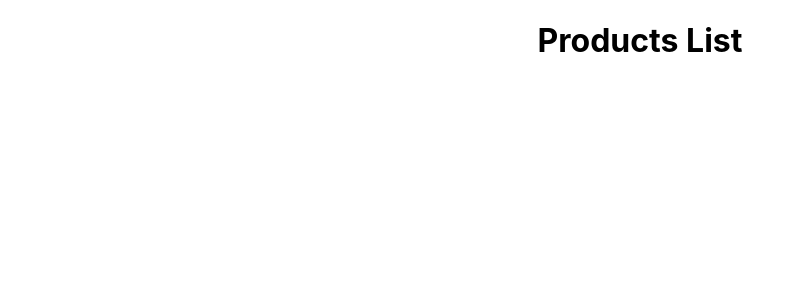
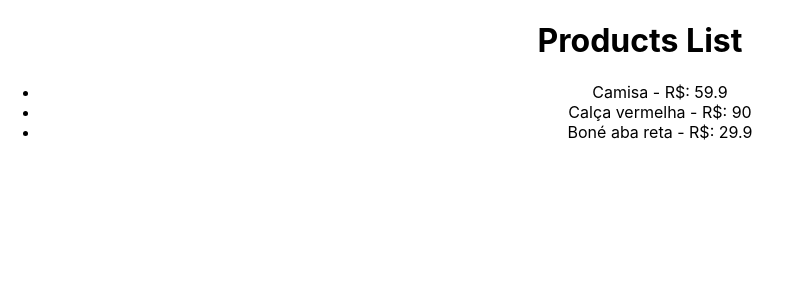
Before and after one commit to throcha3/react-js-http-poc, a React (Create React App) app: page / in a window 1280 px wide. Shown: the top 300 px of the page, without its empty margins (0-792 px from the left). Built offline with nearby package versions, Linux system fonts and the light colour scheme; data requests are answered from the project's data file.

Commit message:
async fetch products data list

```diff
--- a/src/App.js
+++ b/src/App.js
@@ -1,9 +1,34 @@
 import "./App.css";
 
+import { useState, useEffect } from "react";
+
+const url = "http://localhost:3000/products";
+
 function App() {
+  const [products, setProducts] = useState([]);
+
+  useEffect(() => {
+    async function fetchData() {
+      const res = await fetch(url);
+
+      const data = await res.json();
+
+      setProducts(data);
+    }
+
+    fetchData();
+  }, []);
+
   return (
     <div className="App">
       <h1>Products List</h1>
+      <ul>
+        {products.map((product) => (
+          <li key={product.id}>
+            {product.name} - R$: {product.price}
+          </li>
+        ))}
+      </ul>
     </div>
   );
 }
```
